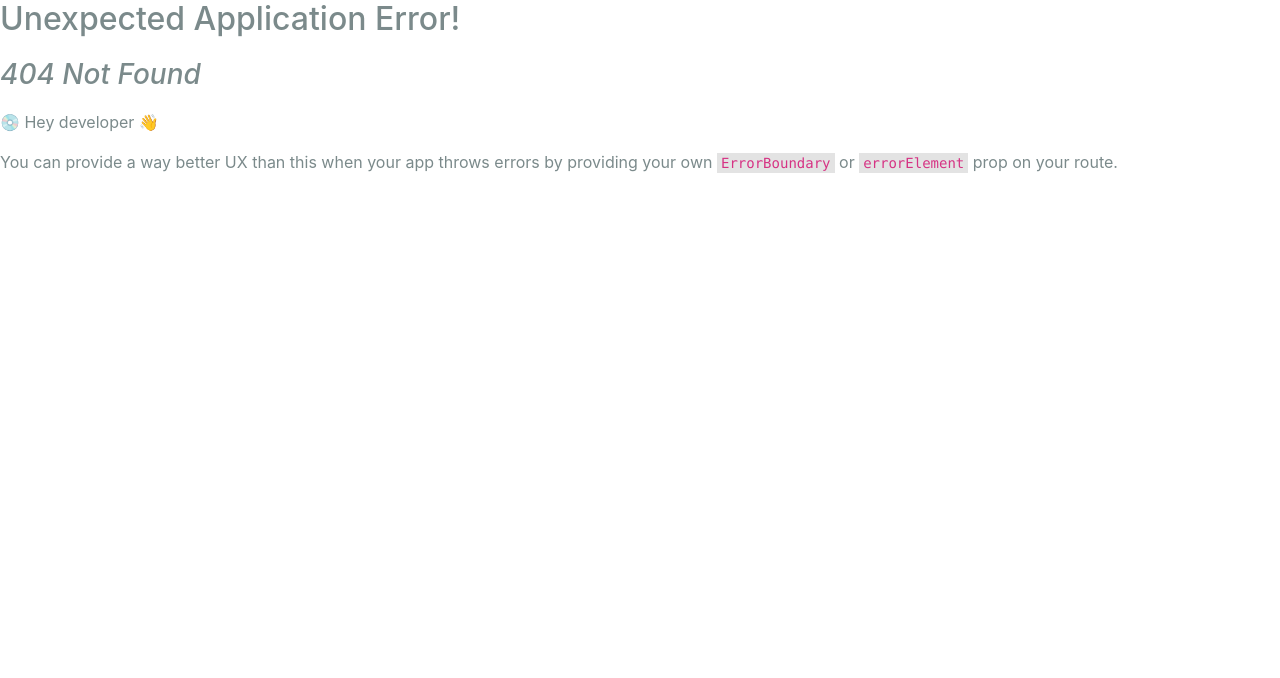
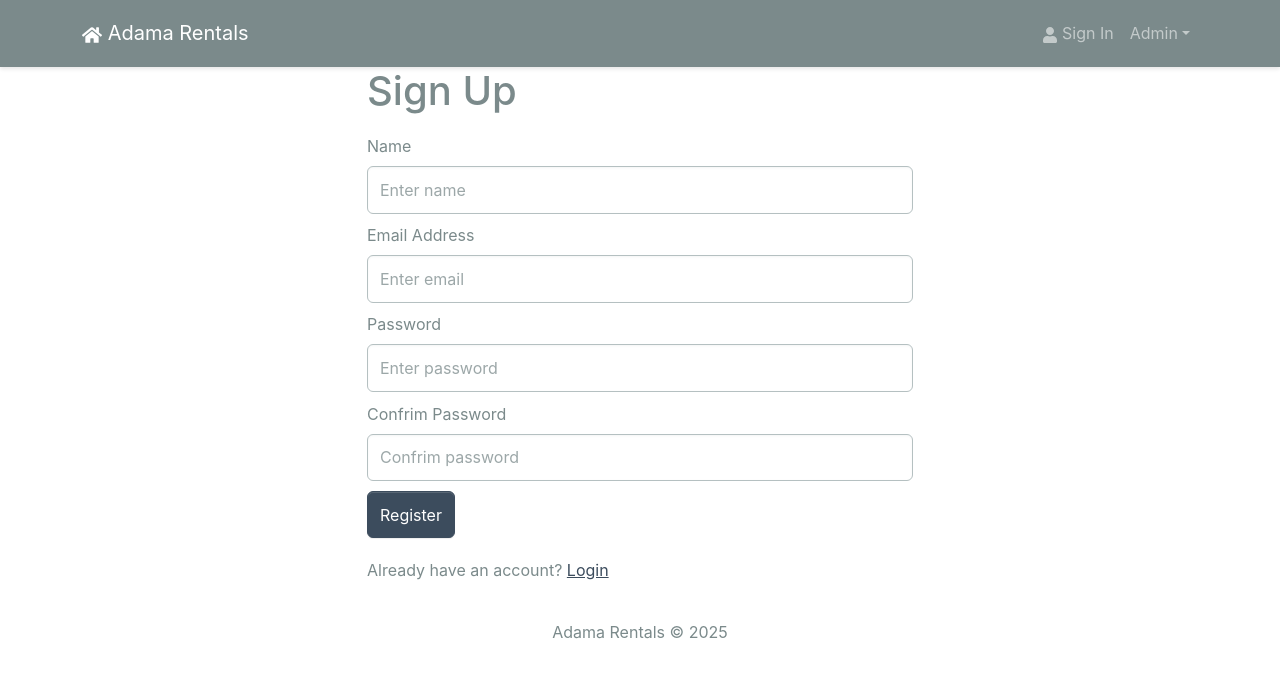
Before and after one commit to Amanbanti/RMS, a React (Create React App) app in the folder frontend/: page /register in a window 1280 px wide. Before the commit this address had no page. Shown: the top 678 px of the page. Built offline with nearby package versions, Linux system fonts and the light colour scheme.

Commit message:
register page UI commit

```diff
--- a/frontend/src/index.js
+++ b/frontend/src/index.js
@@ -16,12 +16,13 @@ import App from './App';
 import reportWebVitals from './reportWebVitals';
 import HomeScreen from './screens/HomeScreen';
 import LoginScreen from './screens/LoginScreen'
+import RegisterScreen from './screens/RegisterScreen';
 const router =createBrowserRouter(
   createRoutesFromElements(
     <Route path="/" element={<App/>}>
           <Route index={true} path="/" element={<HomeScreen/>}/>
          <Route  path="/login" element={<LoginScreen/>}/>
-           {/* <Route  path="/register" element={<RegisterScreen/>}/> */}
+         <Route  path="/register" element={<RegisterScreen/>}/>
 
 
           {/* <Route path="" element={<PrivateRoute/>}>
--- /dev/null
+++ b/frontend/src/screens/RegisterScreen.jsx
@@ -0,0 +1,82 @@
+import { useState, useEffect } from 'react';
+import { Link, useLocation, useNavigate } from 'react-router-dom';
+import { Form, Button, Row, Col } from 'react-bootstrap';
+import FormContainer from '../components/FormContainer';
+
+
+const RegisterScreen = () => {
+
+const [name, setName] = useState('');
+const [email, setEmail] = useState('');
+const [password, setPassword] = useState('');
+const [confirmPassword, setConfirmPassword] = useState('');
+
+
+
+
+
+  return (
+    <FormContainer>
+      <h1>Sign Up</h1>
+
+      <Form>
+
+      <Form.Group className='my-2' controlId='name'>
+          <Form.Label>Name</Form.Label>
+          <Form.Control
+            type='text'
+            placeholder='Enter name'
+            value={name}
+            onChange={(e) => setName(e.target.value)}
+          ></Form.Control>
+        </Form.Group>
+
+        <Form.Group className='my-2' controlId='email'>
+          <Form.Label>Email Address</Form.Label>
+          <Form.Control
+            type='email'
+            placeholder='Enter email'
+            value={email}
+            onChange={(e) => setEmail(e.target.value)}
+          ></Form.Control>
+        </Form.Group>
+
+        <Form.Group className='my-2' controlId='password'>
+          <Form.Label>Password</Form.Label>
+          <Form.Control
+            type='password'
+            placeholder='Enter password'
+            value={password}
+            onChange={(e) => setPassword(e.target.value)}
+          ></Form.Control>
+        </Form.Group>
+
+
+        <Form.Group className='my-2' controlId='confirmPassword'>
+          <Form.Label>Confrim Password</Form.Label>
+          <Form.Control
+            type='password'
+            placeholder='Confrim password'
+            value={confirmPassword}
+            onChange={(e) => setConfirmPassword(e.target.value)}
+          ></Form.Control>
+        </Form.Group>
+
+        <Button type='submit' variant='primary'>
+          Register
+        </Button>
+      </Form>
+
+      <Row className='py-3'>
+        <Col>
+          Already have an account?{' '}
+          <Link to={'/login'}>
+            Login
+          </Link>
+        </Col>
+      </Row>
+    </FormContainer>
+  );
+};
+
+export default RegisterScreen;
```
